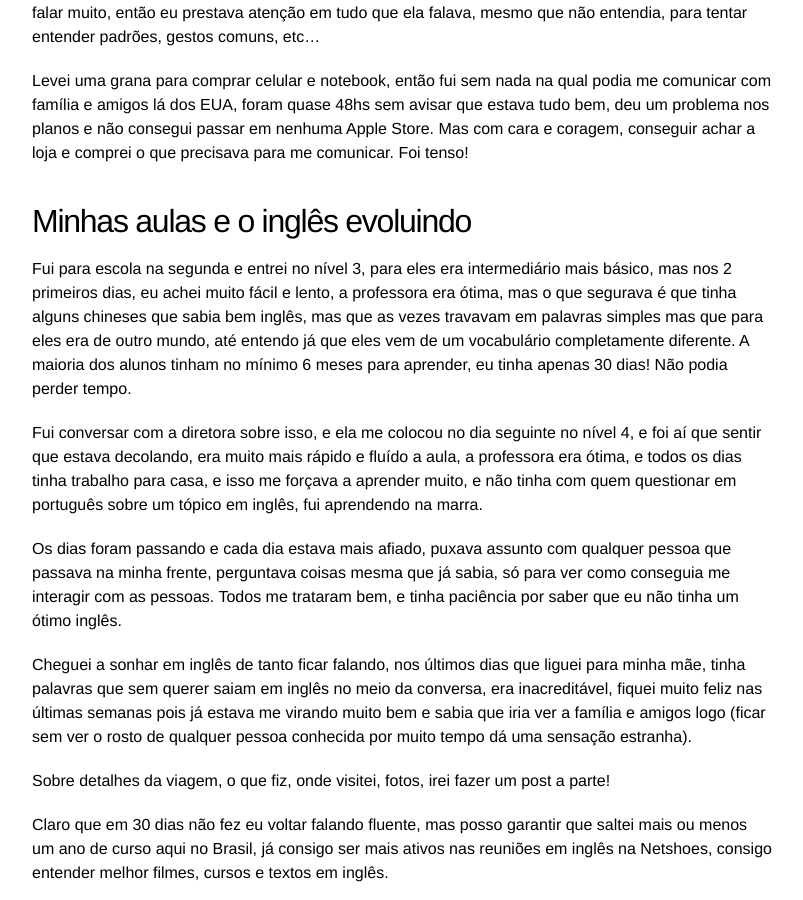
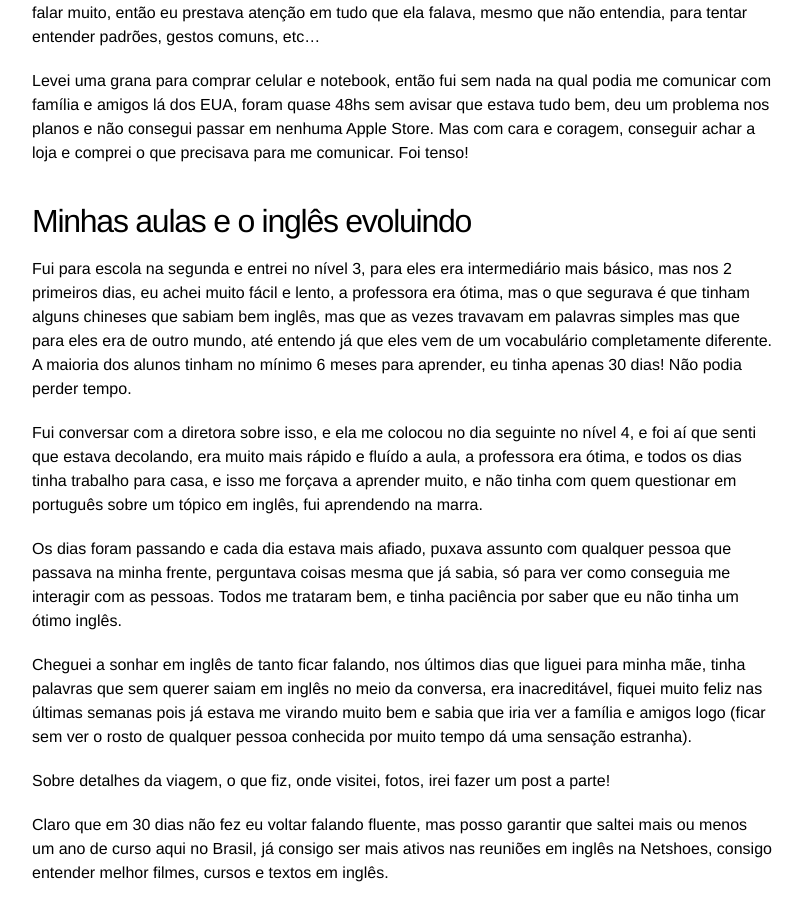
Before and after one commit to igorapa/igorapa.github.io, a Jekyll site: the page built from _posts/2015-05-24-fui-aprender-ingles.markdown, in a window 1280 px wide and 900 px high, scrolled down 3632 px. Shown: the whole window, without its empty margins (238-1041 px from the left). Built offline with Jekyll 4.4.1, drawn with Linux system fonts in a browser that asks for light colours; nearby versions of some CDN libraries; comment, search, counter and statistics services are not loaded.

Commit message:
fix: more oh god

```diff
--- a/_posts/2015-05-24-fui-aprender-ingles.markdown
+++ b/_posts/2015-05-24-fui-aprender-ingles.markdown
@@ -69,9 +69,9 @@ Levei uma grana para comprar celular e notebook, então fui sem nada na qual pod
 
 ## Minhas aulas e o inglês evoluindo
 
-Fui para escola na segunda e entrei no nível 3, para eles era intermediário mais básico, mas nos 2 primeiros dias, eu achei muito fácil e lento, a professora era ótima, mas o que segurava é que tinha alguns chineses que sabia bem inglês, mas que as vezes travavam em palavras simples mas que para eles era de outro mundo, até entendo já que eles vem de um vocabulário completamente diferente. A maioria dos alunos tinham no mínimo 6 meses para aprender, eu tinha apenas 30 dias! Não podia perder tempo.
+Fui para escola na segunda e entrei no nível 3, para eles era intermediário mais básico, mas nos 2 primeiros dias, eu achei muito fácil e lento, a professora era ótima, mas o que segurava é que tinham alguns chineses que sabiam bem inglês, mas que as vezes travavam em palavras simples mas que para eles era de outro mundo, até entendo já que eles vem de um vocabulário completamente diferente. A maioria dos alunos tinham no mínimo 6 meses para aprender, eu tinha apenas 30 dias! Não podia perder tempo.
 
-Fui conversar com a diretora sobre isso, e ela me colocou no dia seguinte no nível 4, e foi aí que sentir que estava decolando, era muito mais rápido e fluído a aula, a professora era ótima, e todos os dias tinha trabalho para casa, e isso me forçava a aprender muito, e não tinha com quem questionar em português sobre um tópico em inglês, fui aprendendo na marra.
+Fui conversar com a diretora sobre isso, e ela me colocou no dia seguinte no nível 4, e foi aí que senti que estava decolando, era muito mais rápido e fluído a aula, a professora era ótima, e todos os dias tinha trabalho para casa, e isso me forçava a aprender muito, e não tinha com quem questionar em português sobre um tópico em inglês, fui aprendendo na marra.
 
 Os dias foram passando e cada dia estava mais afiado, puxava assunto com qualquer pessoa que passava na minha frente, perguntava coisas mesma que já sabia, só para ver como conseguia me interagir com as pessoas. Todos me trataram bem, e tinha paciência por saber que eu não tinha um ótimo inglês.
 
```
